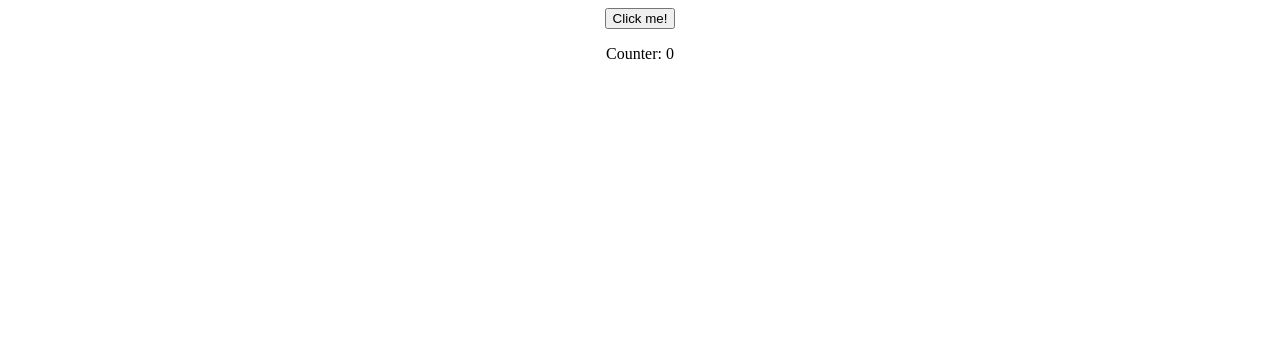
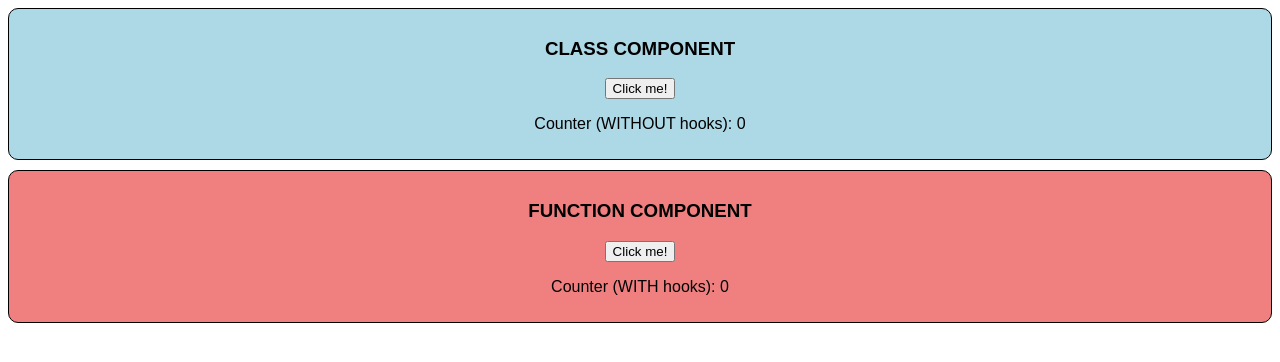
Before and after one commit to RadekKosiada/react-hooks-tutor, a React (Create React App) app: page / in a window 1280 px wide. Shown: the top 362 px of the page. Built offline with nearby package versions, Linux system fonts and the light colour scheme.

Commit message:
Add function component Counter2 & some CSS;

```diff
--- a/src/App.css
+++ b/src/App.css
@@ -1,3 +1,19 @@
 .App {
   text-align: center;
+  font-family: Arial, Helvetica, sans-serif;
 }
+
+.with-hooks, .without-hooks {
+  border: 1px solid black;
+  border-radius: 10px;
+  padding: 10px;
+}
+
+.without-hooks {
+  background-color: lightblue;
+}
+
+.with-hooks {
+  margin-top: 10px;
+  background-color: lightcoral;
+}
--- a/src/App.js
+++ b/src/App.js
@@ -1,13 +1,16 @@
 import React from 'react';
 import './App.css';
-import Counter from './components/counter';
+import {Counter, Counter2 } from './components/counter';
 
 function App() {
   return (
     <div className="App">
       <Counter />
+
+      <Counter2 />
     </div>
   );
 }
 
+
 export default App;
--- a/src/components/counter.js
+++ b/src/components/counter.js
@@ -1,4 +1,4 @@
-import React from "react";
+import React, { useState } from "react";
 
 class Counter extends React.Component {
   constructor(props) {
@@ -13,12 +13,23 @@ class Counter extends React.Component {
   }
   render() {
     return (
-      <div>
+      <div className="without-hooks">
+        <h3>CLASS COMPONENT</h3>
         <button onClick={this.addCounter} >Click me!</button>
-        <p>Counter: {this.state.count}</p>
+        <p>Counter (WITHOUT hooks): {this.state.count}</p>
       </div>
     );
   }
 }
 
-export default Counter;
+function Counter2() {
+  return (
+    <div className="with-hooks">
+      <h3>FUNCTION COMPONENT</h3>
+      <button >Click me!</button>
+      <p>Counter (WITH hooks): 0</p>
+    </div>
+  );
+}
+
+export { Counter2, Counter } ;
```
